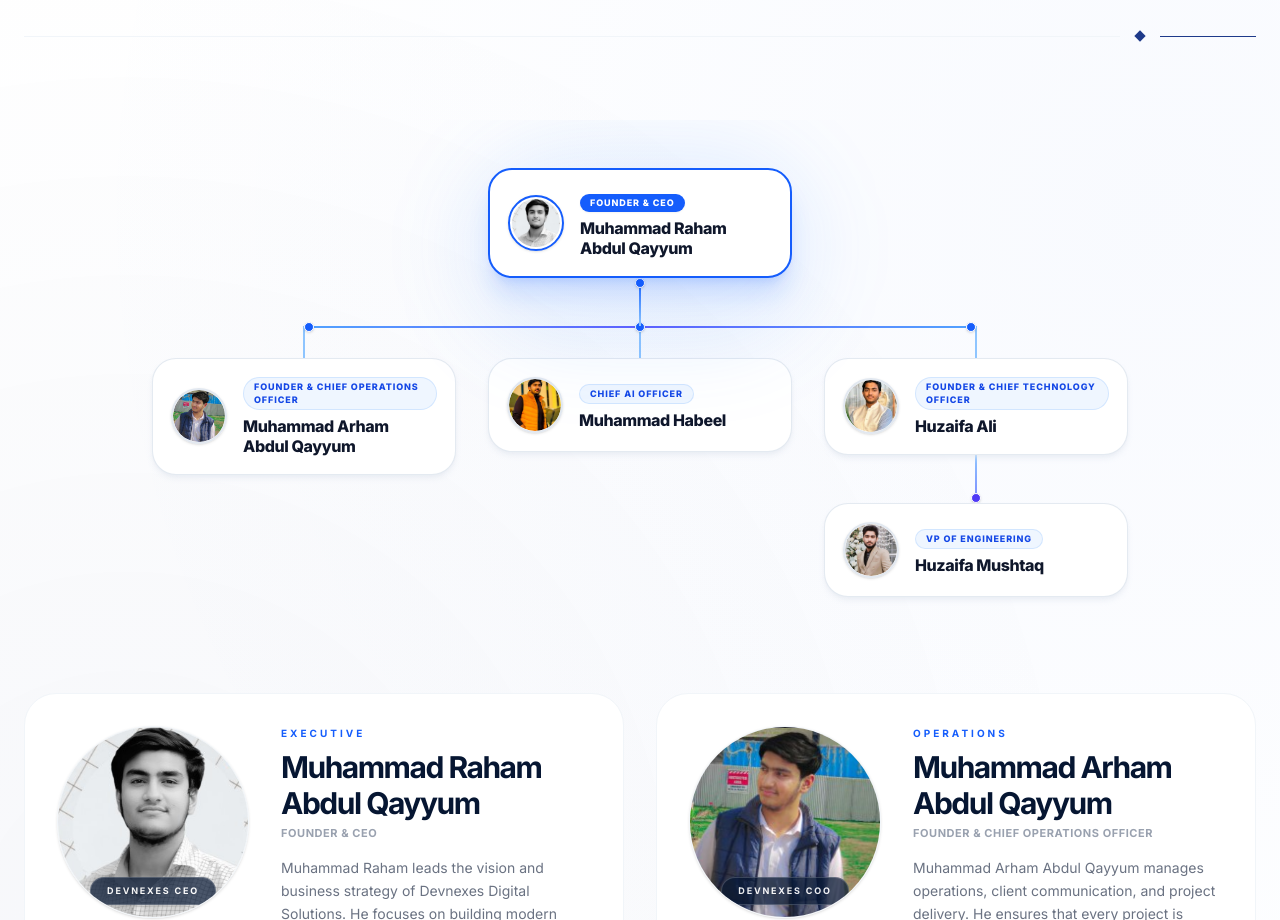
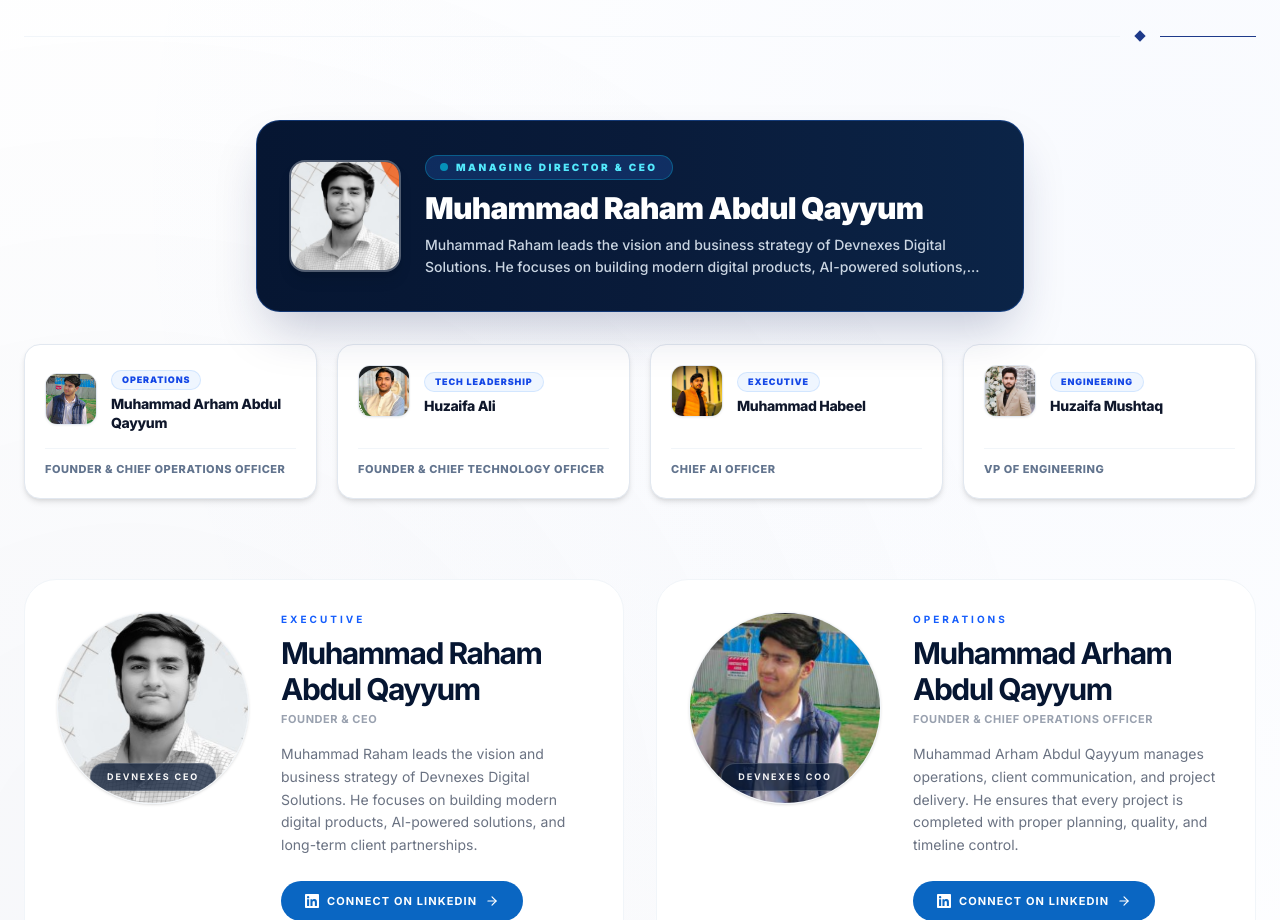
Before and after one commit to sultanraham/Devnexes, a React (Vite) app: page /about in a window 1280 px wide. Shown: the part 2460-3380 px from the top of the page. Built offline with nearby package versions, Linux system fonts and the light colour scheme; no server answers.

Commit message:
Replace flowchart hierarchy tree with high-end Executive Board & C-Suite Directory layout

```diff
--- a/src/components/AboutPage.jsx
+++ b/src/components/AboutPage.jsx
@@ -89,99 +89,74 @@
   const ceo = team.find(m => m.slug === 'muhammad-raham-abdul-qayyum')
   const coo = team.find(m => m.slug === 'muhammad-arham-abdul-qayyum')
   const cto = team.find(m => m.slug === 'huzaifa-ali')
+  const caio = team.find(m => m.slug === 'muhammad-habeel')
   const lead = team.find(m => m.slug === 'huzaifa-mushtaq')
-  const caio = team.find(m => m.slug === 'muhammad-habeel')
 
-  const NodeCard = ({ member, isCeo = false }) => {
-    if (!member) return null;
   return (
-      <Link to={`/team/${member.slug}`} className="block">
+    <div className="w-full mb-20">
+      {/* Executive Board Showcase */}
+      <div className="flex flex-col items-center">
+        {/* CEO Executive Spotlight Card */}
+        {ceo && (
           <motion.div
-          whileHover={{ y: -4, scale: 1.02 }}
-          className={`relative flex items-center gap-4 p-4.5 rounded-3xl transition-all duration-300 w-76 z-10 cursor-pointer ${
-            isCeo
-              ? 'bg-white border-2 border-blue-600 shadow-xl shadow-blue-600/15 hover:shadow-2xl hover:shadow-blue-600/25 hover:border-blue-700'
-              : 'bg-white border border-slate-200/90 shadow-md shadow-slate-200/60 hover:shadow-xl hover:border-blue-400'
-          }`}
+            initial={{ opacity: 0, y: 20 }}
+            whileInView={{ opacity: 1, y: 0 }}
+            viewport={{ once: true }}
+            className="w-full max-w-3xl mb-8"
           >
-          <div className={`w-14 h-14 rounded-full overflow-hidden shrink-0 border-2 shadow-sm ${isCeo ? 'border-blue-600 p-0.5' : 'border-slate-200'}`}>
-            <img src={member.photo} alt={member.name} className="w-full h-full object-cover rounded-full" style={{ objectPosition: member.photoPos || 'center top' }} />
+            <Link to={`/team/${ceo.slug}`} className="block group">
+              <div className="bg-gradient-to-r from-[#061632] via-[#091b3a] to-[#0b2447] text-white rounded-3xl p-7 sm:p-8 shadow-2xl shadow-blue-950/25 border border-blue-500/30 flex flex-col sm:flex-row items-center gap-6 relative overflow-hidden group-hover:border-cyan-400/80 transition-all duration-300">
+                <div className="w-24 h-24 sm:w-28 sm:h-28 rounded-2xl overflow-hidden shrink-0 border-2 border-white/30 shadow-lg">
+                  <img src={ceo.photo} alt={ceo.name} className="w-full h-full object-cover object-top group-hover:scale-105 transition-transform duration-500" />
                 </div>
-          <div className="text-left flex-1">
-            <span className={`inline-block text-[9px] font-extrabold uppercase tracking-widest mb-1.5 px-2.5 py-0.5 rounded-full ${
-              isCeo ? 'bg-blue-600 text-white shadow-xs' : 'bg-blue-50 text-blue-700 border border-blue-200/60'
-            }`}>
-              {member.role.includes('—') ? member.role.split('—')[1].trim() : (member.role.includes('CEO') ? 'Founder & CEO' : member.role)}
+                <div className="text-center sm:text-left flex-1">
+                  <div className="inline-flex items-center gap-2 bg-blue-500/20 text-cyan-300 text-[10px] font-black uppercase tracking-[0.25em] px-3.5 py-1 rounded-full mb-2.5 border border-cyan-400/30">
+                    <span className="w-2 h-2 rounded-full bg-cyan-400 animate-pulse" />
+                    Managing Director & CEO
+                  </div>
+                  <h3 className="text-2xl sm:text-3xl font-black tracking-tight text-white mb-2">{ceo.name}</h3>
+                  <p className="text-slate-300 text-xs sm:text-sm leading-relaxed font-medium line-clamp-2">{ceo.bio}</p>
+                </div>
+              </div>
+            </Link>
+          </motion.div>
+        )}
+
+        {/* Executive C-Suite Cards Grid */}
+        <div className="grid grid-cols-1 sm:grid-cols-2 lg:grid-cols-4 gap-5 w-full">
+          {[coo, cto, caio, lead].filter(Boolean).map((member, i) => (
+            <motion.div
+              key={i}
+              initial={{ opacity: 0, y: 20 }}
+              whileInView={{ opacity: 1, y: 0 }}
+              transition={{ delay: i * 0.1, duration: 0.4 }}
+              viewport={{ once: true }}
+            >
+              <Link to={`/team/${member.slug}`} className="block h-full group">
+                <div className="bg-white rounded-2xl p-5 border border-slate-200 shadow-md hover:shadow-xl hover:border-blue-500 transition-all duration-300 h-full flex flex-col justify-between">
+                  <div className="flex items-center gap-3.5 mb-4">
+                    <div className="w-13 h-13 rounded-xl overflow-hidden shrink-0 border border-slate-200 shadow-xs">
+                      <img src={member.photo} alt={member.name} className="w-full h-full object-cover object-top group-hover:scale-105 transition-transform" />
+                    </div>
+                    <div className="text-left">
+                      <span className="text-[9px] font-black uppercase tracking-widest text-blue-700 bg-blue-50 px-2.5 py-0.5 rounded-full border border-blue-200/60 inline-block mb-1">
+                        {member.dept}
                       </span>
-            <h4 className="font-extrabold text-base tracking-tight leading-tight text-slate-900">
+                      <h4 className="font-extrabold text-sm tracking-tight text-slate-900 leading-snug group-hover:text-blue-600 transition-colors">
                         {member.name}
                       </h4>
                     </div>
-        </motion.div>
-      </Link>
-    )
-  }
-
-  return (
-    <div className="w-full flex justify-center py-12 mb-12 overflow-x-auto hide-scrollbar">
-      <div className="min-w-[1100px] flex flex-col items-center px-4 relative">
-
-        {/* CEO Level */}
-        <div className="flex flex-col items-center relative z-20">
-          <div className="absolute -inset-6 bg-blue-500/10 blur-2xl rounded-full z-0 pointer-events-none" />
-          <motion.div initial={{ opacity: 0, y: 20 }} whileInView={{ opacity: 1, y: 0 }} viewport={{ once: true }}>
-            <NodeCard member={ceo} isCeo={true} />
-          </motion.div>
-          {/* Vertical line down from CEO */}
-          <div className="relative w-[2px] h-12 bg-gradient-to-b from-blue-600 to-blue-300">
-             <div className="absolute top-0 left-1/2 -translate-x-1/2 w-2.5 h-2.5 rounded-full bg-blue-600 border border-white shadow-sm" />
+                  </div>
+                  <div className="border-t border-slate-100 pt-3">
+                    <p className="text-[11px] font-extrabold text-slate-500 uppercase tracking-wider">
+                      {member.role}
+                    </p>
                   </div>
                 </div>
-
-        {/* Second Level Container */}
-        <div className="relative flex justify-center gap-12 w-full z-10">
-          {/* Horizontal connection line */}
-          <div className="absolute top-0 left-1/2 -translate-x-1/2 w-[672px] h-[2px] bg-gradient-to-r from-blue-400 via-indigo-500 to-blue-400">
-            <div className="absolute top-1/2 left-0 -translate-y-1/2 w-2.5 h-2.5 rounded-full bg-blue-600 border border-white shadow-sm" />
-            <div className="absolute top-1/2 right-0 -translate-y-1/2 w-2.5 h-2.5 rounded-full bg-blue-600 border border-white shadow-sm" />
-            <div className="absolute top-1/2 left-1/2 -translate-x-1/2 -translate-y-1/2 w-2.5 h-2.5 rounded-full bg-blue-600 border border-white shadow-sm" />
+              </Link>
+            </motion.div>
+          ))}
         </div>
-
-          {/* COO Branch */}
-          <div className="flex flex-col items-center w-72">
-            <div className="w-[2px] h-8 bg-blue-300" />
-            <motion.div initial={{ opacity: 0, x: -20 }} whileInView={{ opacity: 1, x: 0 }} viewport={{ once: true }}>
-              <NodeCard member={coo} />
-            </motion.div>
-          </div>
-
-          {/* CAIO Branch */}
-          <div className="flex flex-col items-center w-72">
-            <div className="w-[2px] h-8 bg-blue-300" />
-            <motion.div initial={{ opacity: 0, y: 20 }} whileInView={{ opacity: 1, y: 0 }} viewport={{ once: true }}>
-              <NodeCard member={caio} />
-            </motion.div>
-          </div>
-
-          {/* CTO Branch */}
-          <div className="flex flex-col items-center w-72">
-            <div className="w-[2px] h-8 bg-blue-300" />
-            <motion.div initial={{ opacity: 0, x: 20 }} whileInView={{ opacity: 1, x: 0 }} viewport={{ once: true }}>
-              <NodeCard member={cto} />
-            </motion.div>
-
-            {/* Line down to Tech Lead */}
-            <div className="relative w-[2px] h-12 bg-gradient-to-b from-blue-300 to-indigo-400">
-                <div className="absolute bottom-0 left-1/2 -translate-x-1/2 w-2.5 h-2.5 rounded-full bg-indigo-600 border border-white shadow-sm" />
-            </div>
-
-            {/* Tech Lead */}
-            <motion.div initial={{ opacity: 0, y: 20 }} whileInView={{ opacity: 1, y: 0 }} transition={{ delay: 0.2 }} viewport={{ once: true }}>
-              <NodeCard member={lead} />
-            </motion.div>
-          </div>
-        </div>
-
       </div>
     </div>
   )
```
Lines whose indentation alone changed are shown as unchanged.
